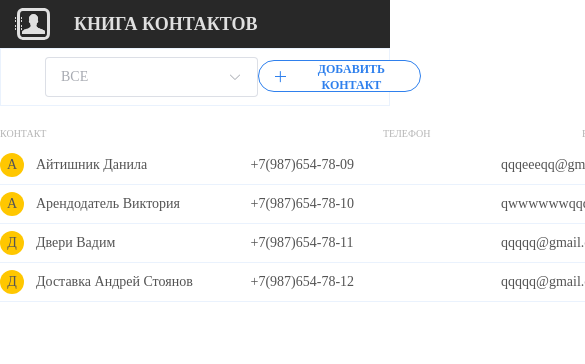
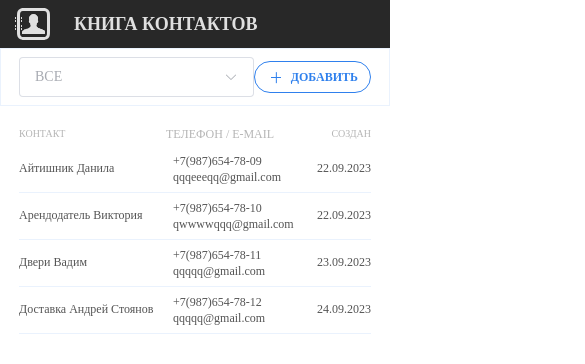
Before and after one commit to Dmitriy-Fenyov/test-task, a Vue app: page / in a window 390 px wide. Shown: the top 364 px of the page, 585 px wide, since content can reach past the window. Built offline with nearby package versions, Linux system fonts and the light colour scheme.

Commit message:
finalizes mobile styles

```diff
--- a/src/assets/main.scss
+++ b/src/assets/main.scss
@@ -1 +1,11 @@
 @import 'normalize.css';
+.display {
+    @media (max-width: 576px) {
+        display: none;
+    }
+}
+.display__none {
+    @media (min-width: 576px) {
+        display: none;
+    }
+}
--- a/src/components/MainFilter.vue
+++ b/src/components/MainFilter.vue
@@ -12,7 +12,7 @@
       <RouterLink to="/create">
         <button type="button" class="main-filter__btn">
           <span class="main-filter__btn__span"></span>
-          Добавить контакт
+          Добавить <span class="display"> контакт</span>
         </button>
       </RouterLink>
     </div>
@@ -32,30 +32,13 @@ const onFilterChange = (val) => {
   console.log('val:', val)
   addressStore.updateFilterValue(val)
 }
-
-  // export default {
-  //   name: 'main-filter',
-  //   props: {
-  //     modelValue: {
-  //       type: String
-  //     },
-  //     options: {
-  //       type: Array
-  //     }
-  //   },
-  //   methods: {
-  //     changeOption(event) {
-  //       this.$emit('update:modelValue', event.target.value)
-  //     }
-  //   }
-  // }
 </script>
 
 <style lang="scss" scoped>
   .wrapper__filter {
     border: 1px solid #EAF2FD;
     margin-bottom: 16px;
-    padding: 0 32px;
+    padding: 0;
   }
   .main-filter {
     display: flex;
@@ -73,16 +56,18 @@ const onFilterChange = (val) => {
         padding: 0 32px;
     }
     @media (min-width: 576px) and (max-width: 768px) {
-        width: 576px;
+        width: 552px;
         padding: 0 12px;
     }
     @media (min-width: 376px) and (max-width: 576px) {
-        width: 376px;
+        width: 352px;
         padding: 0 12px;
     }
     &__select {
     height: 40px;
-    width: 235px;
+    @media (max-width: 991px) {
+      height: 40px;
+    }
     }
     &__btn {
       position: relative;
--- a/src/stores/MockStore.js
+++ b/src/stores/MockStore.js
@@ -15,7 +15,7 @@ export const useAddressMockStore = defineStore('addressMockStore', {
         id: 2,
         name: 'Арендодатель Виктория',
         tel: '+7(987)654-78-10',
-        mail: 'qwwwwwwqqqq@gmail.com',
+        mail: 'qwwwwqqq@gmail.com',
         dateOfCreation: '22.09.2023',
         category: 'Коллега'
       },
@@ -60,7 +60,7 @@ export const useAddressMockStore = defineStore('addressMockStore', {
       if (name, tel, mail, category) {
         const newContact = {
           id: Date.now(),
-          name: name,
+          name: name.charAt(0).toUpperCase() + name.slice(1),
           tel: tel,
           mail: mail,
           category: category,
--- a/src/views/CreateContact.vue
+++ b/src/views/CreateContact.vue
@@ -11,21 +11,21 @@
                       <span class="createContact__allertIcon" v-show="!formFields.name.isValid"><img src="@/assets/alert.svg"  alt="Внимание" width="13.3" height="13.3"></span>
                 </el-form-item>
                 <el-form-item label="Телефон">
-                    <el-input class="createContact__input" :class="{ 'error':  !formFields.name.isValid }" placeholder="+7(___)___-__-__" v-model="tel" :formatter="telFormatter" />
+                    <el-input class="createContact__input" :class="{ 'error':  !formFields.tel.isValid }" placeholder="+7(___)___-__-__" v-model="tel" :formatter="telFormatter" />
                     <p class="createContact__allert" v-show="!formFields.tel.isValid">
                       Некорректный номер
                     </p>
                     <span class="createContact__allertIcon" v-show="!formFields.tel.isValid"><img src="@/assets/alert.svg"  alt="Внимание" width="13.3" height="13.3"></span>
                 </el-form-item>
                 <el-form-item label="E-mail">
-                    <el-input class="createContact__input" type="email" :class="{ 'error':  !formFields.name.isValid }" placeholder="Например «pochta@domain.ru»..." v-model="mail" />
+                    <el-input class="createContact__input" type="email" :class="{ 'error':  !formFields.mail.isValid }" placeholder="Например «pochta@domain.ru»..." v-model="mail" />
                     <p class="createContact__allert" v-show="!formFields.mail.isValid">
                       Не корректный e-mail
                     </p>
                     <span class="createContact__allertIcon" v-show="!formFields.mail.isValid"><img src="@/assets/alert.svg"  alt="Внимание" width="13.3" height="13.3"></span>
                 </el-form-item>
                 <el-form-item label="Категория">
-                    <el-select class="createContact__input" v-model="category" :class="{ 'error':  !formFields.name.isValid }" placeholder="Не выбрано" :suffix-icon="ElSelectSuffixIcon">
+                    <el-select class="createContact__input" v-model="category" :class="{ 'error':  !formFields.category.isValid }" placeholder="Не выбрано" :suffix-icon="ElSelectSuffixIcon">
                         <el-option label="Родственник" value="Родственник" />
                         <el-option label="Коллега" value="Коллега" />
                     </el-select>
@@ -67,7 +67,7 @@ const formFields = ref({
   },
   tel: {
     ref: tel,
-    getIsValid: (val) => val.length >= 17,
+    getIsValid: (val) => val.length >= 16,
     isValid: true,
   },
   mail: {
--- a/src/views/HomeView.vue
+++ b/src/views/HomeView.vue
@@ -14,43 +14,47 @@ const {filteredContacts} = storeToRefs(addressStore)
 <template>
     <MainHeader />
     <MainFilter />
-    <div class="wrapper">
-        <ul class="property">
-            <li class="property__name">
+    <ul class="wrapper">
+        <li class="property">
+            <p class="property__name">
                 Контакт
+            </p>
+            <div class="wrapper__flexBox row">
+                <p class="property__tel">
+                    Телефон <span class="display__none"> /</span>
+                </p>
+                <p class="property__mail">
+                    E-mail
+                </p>
+            </div>
+            <p class="property__dateOfCreation">
+                Создан
+            </p>
         </li>
-            <li class="property__tel">
-                Телефон
-            </li>
-            <li class="property__mail">
-                E-mail
-            </li>
-            <li class="property__dateOfCreation">
-                Создан
-            </li>
-        </ul>
-        <ul
+        <li
             v-for="contact in filteredContacts"
             :key="contact.id"
-            style="padding: 0; margin: 0;"
+            style="padding: 0; margin: 0; list-style: none;"
         >
             <RouterLink :to="'/contact/' + contact.id" class="contact">
                 <p class="contact__name">
                     <span class="firstLetter">{{ contact.name[0] }}</span>
                     {{ contact.name }}
                 </p>
+                <div class="wrapper__flexBox">
                     <p class="contact__tel">
                         {{ contact.tel }}
                     </p>
                     <p class="contact__mail">
                         {{ contact.mail }}
                     </p>
+                </div>
                 <p class="contact__dateOfCreation">
                     {{ contact.dateOfCreation }}
                 </p>
             </RouterLink>
+        </li>
     </ul>
-    </div>
 </template>
 
 <style lang="scss" scoped>
@@ -58,14 +62,18 @@ const {filteredContacts} = storeToRefs(addressStore)
 .wrapper {
     width: 990px;
     margin: 0 auto;
+    padding: 0;
     @media (min-width: 992px) and (max-width: 1200px) {
         width: 928px;
     }
-    @media (min-width: 768px) and (max-width: 991px) {
+    @media (min-width: 768px) and (max-width: 992px) {
         width: 704px;
     }
     @media (min-width: 576px) and (max-width: 768px) {
         width: 552px;
+    }
+    @media (min-width: 376px) and (max-width: 576px) {
+        width: 352px;
     }
 }
 .property {
@@ -84,32 +92,37 @@ const {filteredContacts} = storeToRefs(addressStore)
     text-transform: uppercase;
     color: #B5B5B5;
     &__name {
-    width: 296px;
-    margin-right: 87px;
-    @media (min-width: 992px) and (max-width: 1200px) {
-        width: 264px;
-        margin-right: 66.7px;
+        width: 38.37%;
+        vertical-align: middle;
+        @media (min-width: 376px) and (max-width: 576px) {
+            width: 41.76%;
         }
-    @media (min-width: 768px) and (max-width: 991px) {
-        width: 208px;
-        margin-right: 8px;
+    }
+
+    &__tel {
+        width: 43%;
+        @media (min-width: 768px) and (max-width: 992px) {
+            width: 44%;
         }
         @media (min-width: 576px) and (max-width: 768px) {
-        width: 208px;
-        margin-right: 52px;
+            width: 45.5%;
+        }
+        @media (min-width: 376px) and (max-width: 576px) {
+            width: 45%;
         }
     }
-    &__tel {
-    width: 112px;
-    margin-right: 87px;
+
+    &__mail {
+        width: 30.8%;
     }
-    &__mail {
-    width: 208px;
-    margin-right: 87px;
+
+    &__dateOfCreation {
+        width: 11.73%;
+        padding-right: 0;
+        text-align: right;
+        @media (min-width: 376px) and (max-width: 576px) {
+            width: 16.47%
         }
-    &__dateOfCreation {
-    width: 112px;
-    text-align: right;
     }
 }
 .contact {
@@ -127,45 +140,53 @@ const {filteredContacts} = storeToRefs(addressStore)
     letter-spacing: 0em;
     color: #545454;
     border-bottom: 1px solid #EAF2FD;
-    @media (min-width: 992px) and (max-width: 1200px) {
-        // width: 264px;
-        // margin-right: 66.7px;
-    }
     @media (min-width: 768px) and (max-width: 991px) {
-        // width: 208px;
-        // margin-right: 8px;
+        font-size: 12px;
+        line-height: 19px;
     }
     @media (min-width: 576px) and (max-width: 768px) {
-        // width: 208px;
-        // margin-right: 52px;
+        font-size: 12px;
+        line-height: 19px;
+    }
+    @media (min-width: 376px) and (max-width: 576px) {
+        font-size: 12px;
+        line-height: 13.44px;
     }
     &__name,  &__tel, &__mail, &__dateOfCreation {
         align-items: center;
-        width: 25%;
         margin: 0;
         padding-right: 12px;
     }
     &__name {
         display: flex;
-    // width: 296px;
+        width: 36.67%;
         vertical-align: middle;
-    // margin-right: 87px;
+        @media (min-width: 376px) and (max-width: 576px) {
+            width: 41.76%;
+        }
     }
 
     &__tel {
-        // width: 112px;
-        // margin-right: 87px;
+        width: 40.8%;
+        @media (min-width: 376px) and (max-width: 576px) {
+            width: 100%;
+        }
     }
 
     &__mail {
-        // width: 208px;
-        // margin-right: 87px;
+        width: 30.8%;
+        @media (min-width: 376px) and (max-width: 576px) {
+            width: 100%;
+        }
     }
 
     &__dateOfCreation {
-        // width: 112px;
+        width: 11.73%;
         padding-right: 0;
         text-align: right;
+        @media (min-width: 376px) and (max-width: 576px) {
+            width: 16.47%
+        }
     }
 }
 .firstLetter {
@@ -177,6 +198,23 @@ const {filteredContacts} = storeToRefs(addressStore)
     text-align: center;
     background-color: #FFC700;
     border-radius: 56px;
+    @media (max-width: 576px) {
+        display: none;
+    }
+}
+.wrapper__flexBox {
+    display: flex;
+    width: 51.6%;
+    @media (max-width: 576px) {
+        flex-direction: column;
+        width: 41.76%;
+        font-family: Proxima Nova;
+        font-size: 12px;
+        line-height: 16px;
+    }
+}
+.row {
+    flex-direction: row;
 }
 
 </style>
```
Lines whose indentation alone changed are shown as unchanged.
